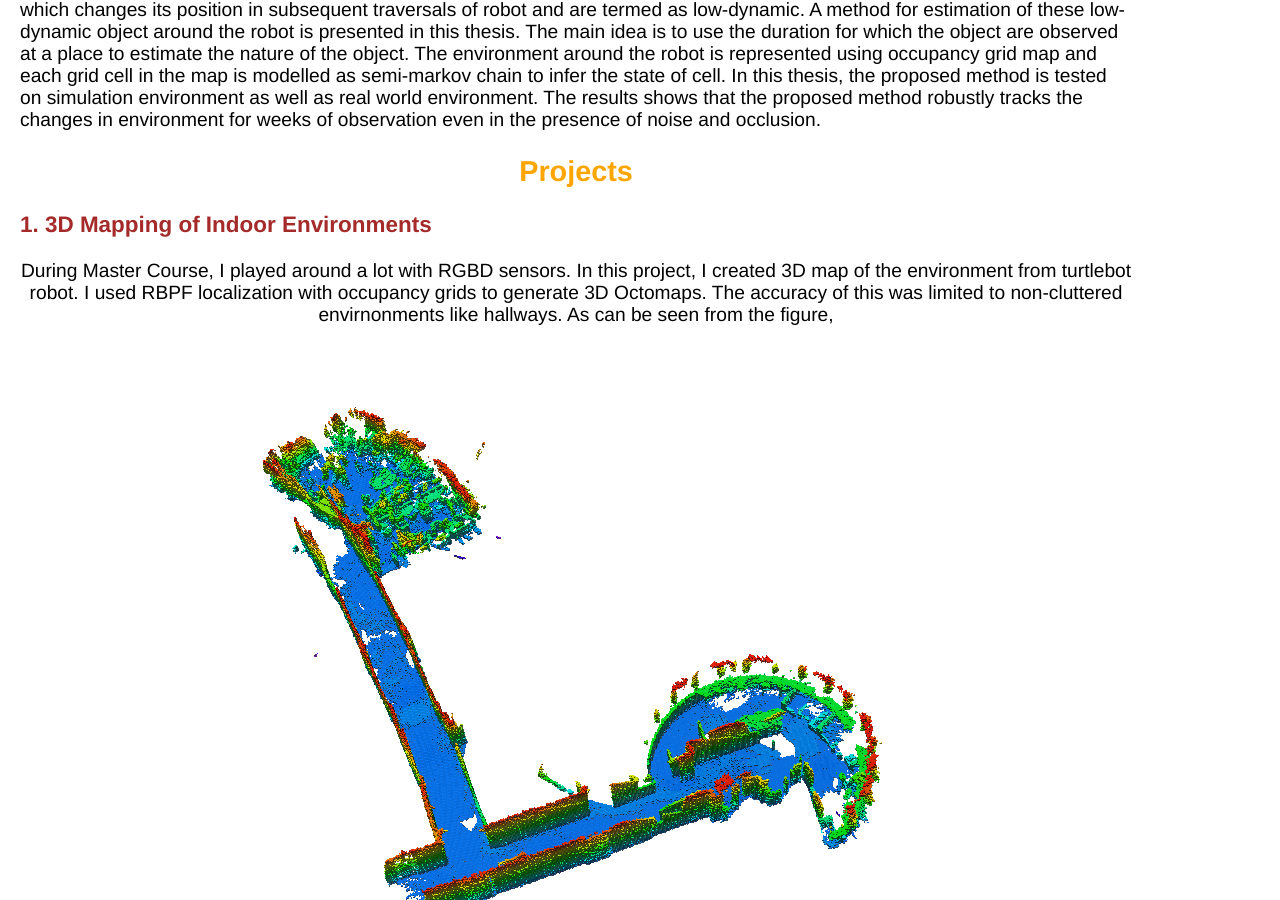
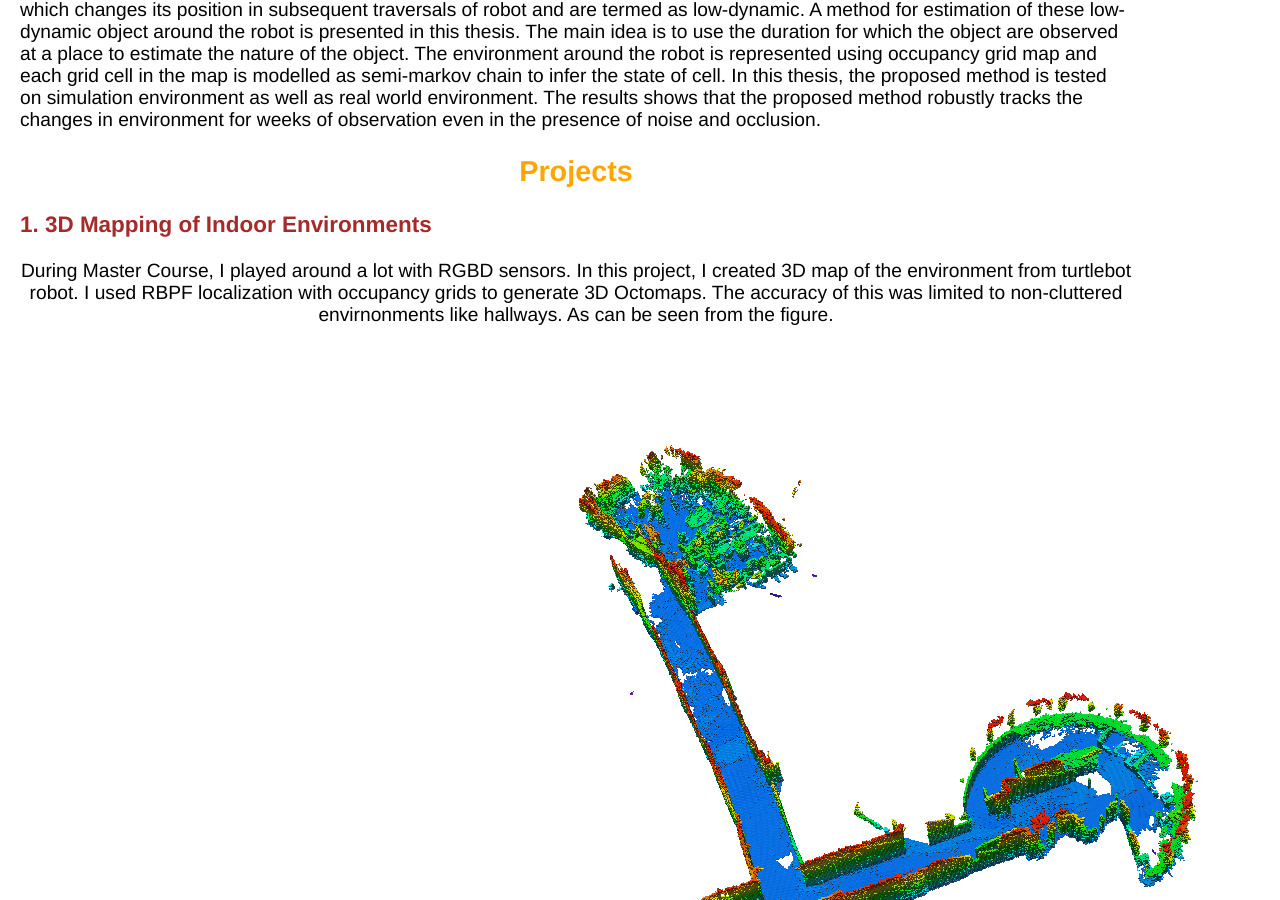
Before and after one commit to ResByte/ResByte.github.io, a Jekyll site: the page built from index.html, in a window 1280 px wide and 900 px high, scrolled down 649 px. Built offline with Jekyll 4.4.1, drawn with Linux system fonts in a browser that asks for light colours.

Commit message:
updated images

```diff
--- a/index.html
+++ b/index.html
@@ -19,8 +19,10 @@
 <h2>Projects</h2>
 
 <h3>1. 3D Mapping of Indoor Environments</h3>
-During Master Course, I played around a lot with RGBD sensors. In this project, I created 3D map of the environment from turtlebot robot. I used RBPF localization with occupancy grids to generate 3D Octomaps. The accuracy of this was limited to non-cluttered envirnonments like hallways. As can be seen from the figure,
-<img src="./assets/3D-map1.png" alt="3D Occupancy Grid Map" >
+During Master Course, I played around a lot with RGBD sensors. In this project, I created 3D map of the environment from turtlebot robot. I used RBPF localization with occupancy grids to generate 3D Octomaps. The accuracy of this was limited to non-cluttered envirnonments like hallways. As can be seen from the figure.
+<div class="images">
+	<img src="./assets/3D-map1.png" alt="3D Occupancy Grid Map" >
+</div>
 
 
 
```
